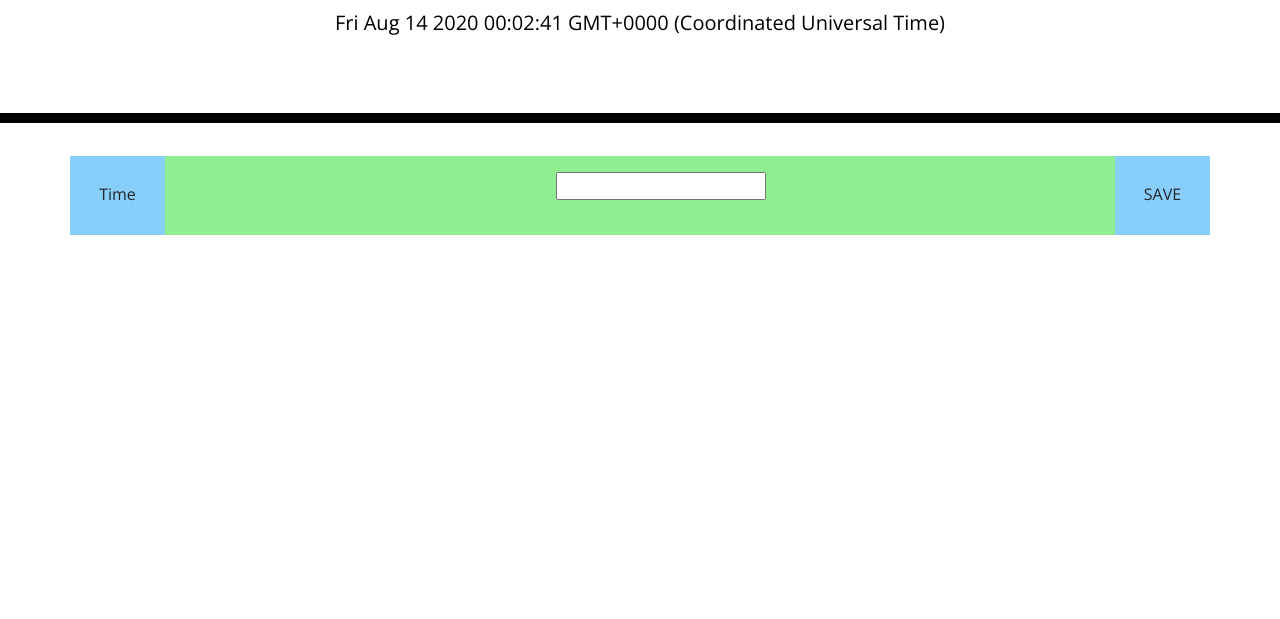
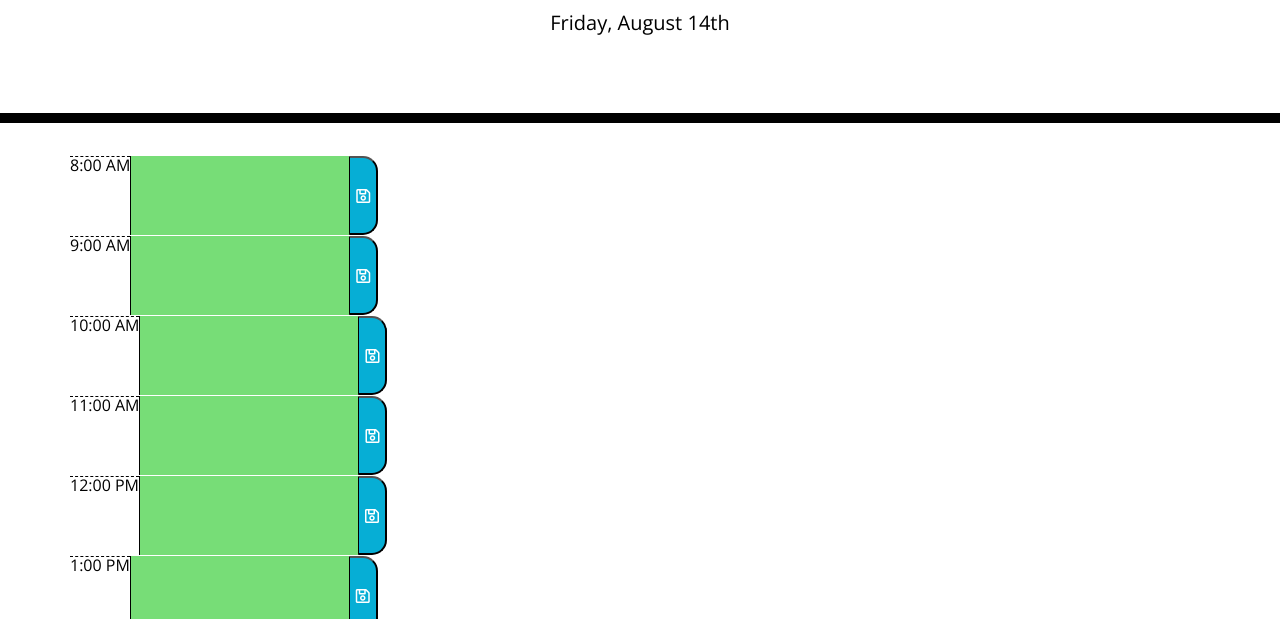
Before and after one commit to dannyhoover/Calendar, a plain HTML site: page 02-Homework/Develop/index.html in a window 1280 px wide. Shown: the part 181-800 px from the top of the page. Drawn offline with nearby package versions, Linux system fonts and the light colour scheme.

Commit message:
Post tutoring progress
Co-authored-by: Wesley Clements <wesley.clements@gmail.com>

```diff
--- a/02-Homework/Develop/index.html
+++ b/02-Homework/Develop/index.html
@@ -29,13 +29,6 @@
       <p id="currentDay" class="lead"></p>
     </header>
     <div class="container">
-      <div class="row">
-        <div id="target-time" class="col-md-1">Time</div>
-        <div class="col-md-10">
-          <input id="target-row" class="hourRow"></input>
-        </div>
-        <div id="target-save" class="col-md-1">SAVE</div>
-      </div>
     </div>
 
     <script src="https://code.jquery.com/jquery-3.4.1.min.js"></script>
--- a/02-Homework/Develop/script.js
+++ b/02-Homework/Develop/script.js
@@ -1,42 +1,28 @@
-// rows for hours in the day
-var hourRowDisplay = document.querySelector("#target-row");
+const startTime = 8;
+const endTime = 17;
 
+const currentHour = moment().format("H");
 
-// events in the calendar
-var eventList = [];
+const dateDisplay = document.querySelector("#currentDay");
+const displayContainer = document.querySelector(".container");
 
-var eventItem = document.getElementById("target-row");
-eventItem.textContent = eventList[0];
+dateDisplay.textContent = moment().format("dddd, MMMM Do");
 
-// pull current date and put on the screen
-var date = new Date();
-let dateDisplay = document.querySelector("#currentDay");
-function displayDate() {
-    dateDisplay.textContent = date;
+for (let hour = startTime; hour <= endTime; hour++) {
+    let div = document.createElement("div");
+    div.className = "row time-block";
+    let hourDisplay = document.createElement("div");
+    hourDisplay.className = "hour";
+    hourDisplay.textContent = `${hour % 12 || 12}:00 ${hour > 11 ? "PM" : "AM"}`;
+    let eventDisplay = document.createElement("textarea");
+    eventDisplay.className = `description ${hour < currentHour ? "past" : hour > currentHour ? "future" : "present"}`;
+    eventDisplay.value = localStorage.getItem(hour) || "";
+    let saveButton = document.createElement("button");
+    saveButton.className = "saveBtn";
+    saveButton.innerHTML = '<i class="far fa-save"/>'
+    saveButton.addEventListener("click", function() {
+        localStorage.setItem(hour, eventDisplay.value);
+    })
+    div.append(hourDisplay, eventDisplay, saveButton);
+    displayContainer.append(div);
 }
-displayDate();
-
-// notation of current hour on calendar
-var hourSet = date.getHours();
-
-// save button
-let saveBtn = document.querySelector("#target-save");
-$(document).ready(function () {
-    $("#target-save").on("click", function () {
-        saveEvent();
-    });
-});
-
-function saveEvent() {
-    let eventText = localStorage.getItem("eventText")
-    if (eventText===null) {
-        eventText = "";
-    } else {
-        eventText = JSON.parse(eventText);
-    }
-    eventText.push({
-        event: eventText
-    });
-    eventText = JSON.stringify(eventText);
-    localStorage.setItem("eventText", eventText);
-}
--- a/02-Homework/Develop/style.css
+++ b/02-Homework/Develop/style.css
@@ -69,14 +69,3 @@ textarea{
   font-size: 20px;
   transition: all .3s ease-in-out;
 }
-
-.col-md-1 {
-  background-color: lightskyblue;
-  text-align: center;
-  padding-top: 30px;
-}
-
-.col-md-10 {
-  text-align: center;
-  background-color: lightgreen;
-}
```
